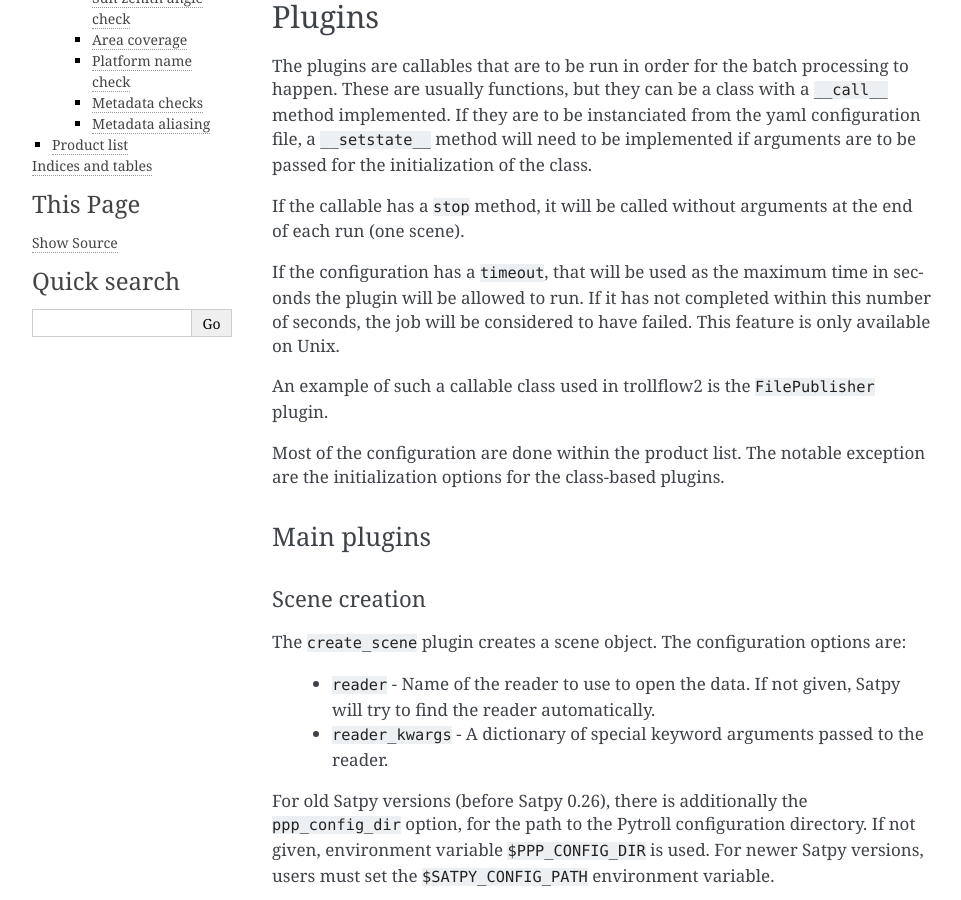
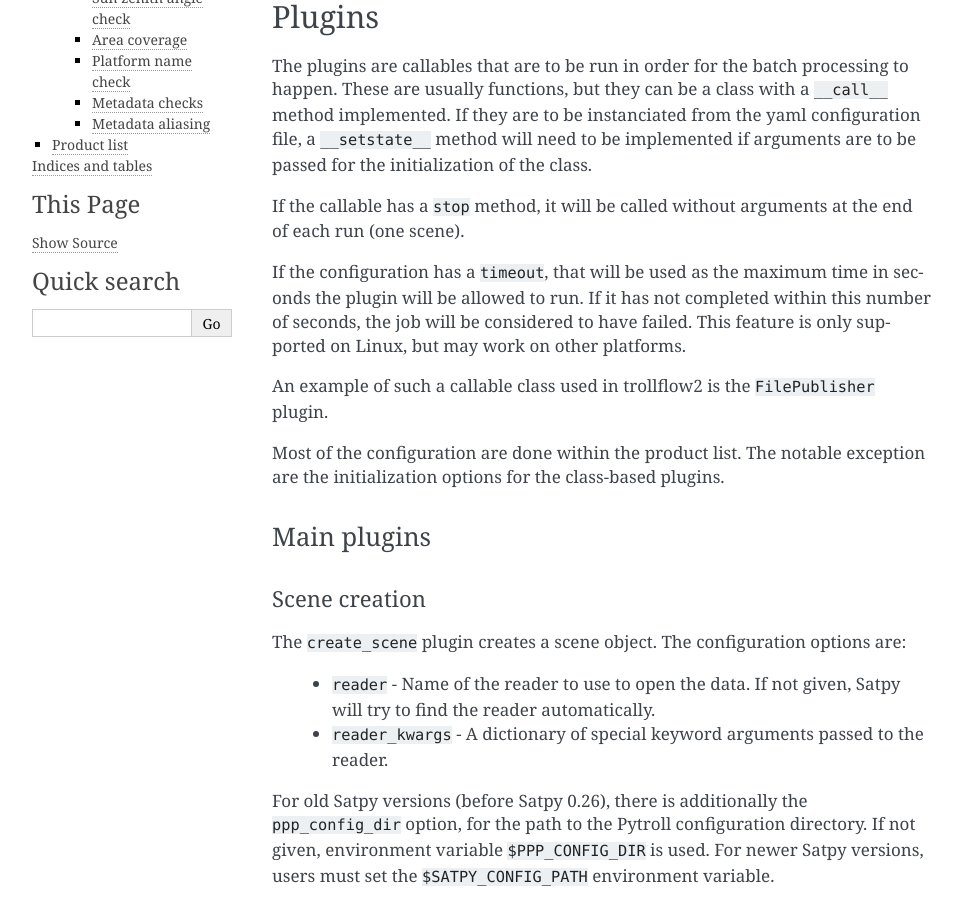
Before and after one commit to pytroll/trollflow2, a Sphinx documentation site: the page built from doc/source/index.rst, in a window 1280 px wide and 900 px high, scrolled down 443 px. Shown: the whole window, without its empty margins (148-1109 px from the left). Built offline with Sphinx 7.4.7, drawn with Linux system fonts in a browser that asks for light colours.

Commit message:
Declare timeout plugin as linux-only
Declare that the timeout plugin is supported only on Linux.  It fails on
Mac in Python 3.7 (but works in Python 3.8 or 3.9) for reasons I don't
want to investigate.  Skip the test if not running on Linux.

```diff
--- a/doc/source/index.rst
+++ b/doc/source/index.rst
@@ -39,7 +39,7 @@ end of each run (one scene).
 If the configuration has a ``timeout``, that will be used as the maximum time
 in seconds the plugin will be allowed to run.  If it has not completed within
 this number of seconds, the job will be considered to have failed.  This feature
-is only available on Unix.
+is only supported on Linux, but may work on other platforms.
 
 An example of such a callable class used in trollflow2 is the
 ``FilePublisher`` plugin.
```
Also changed, not shown: 1 other file.
